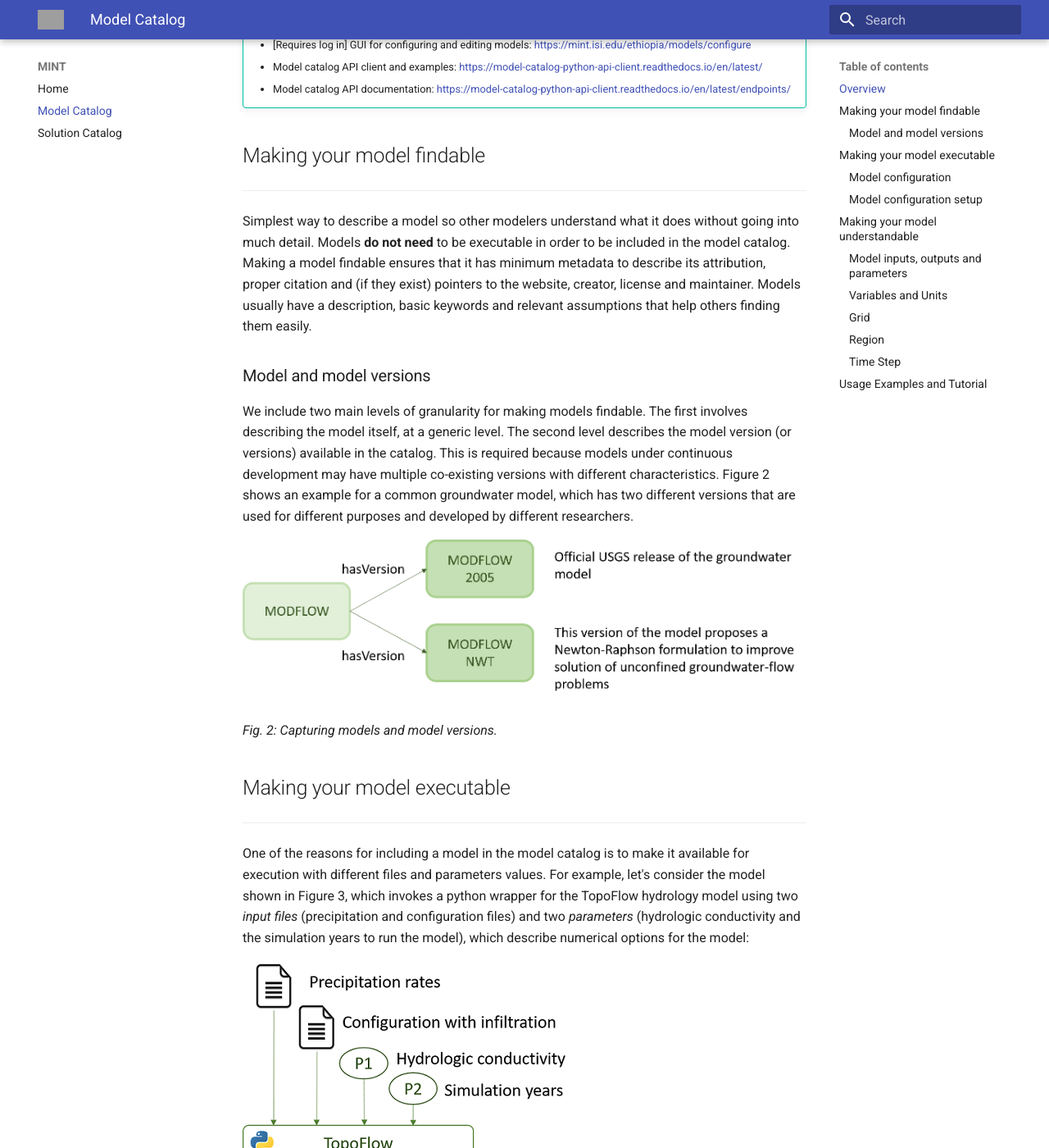
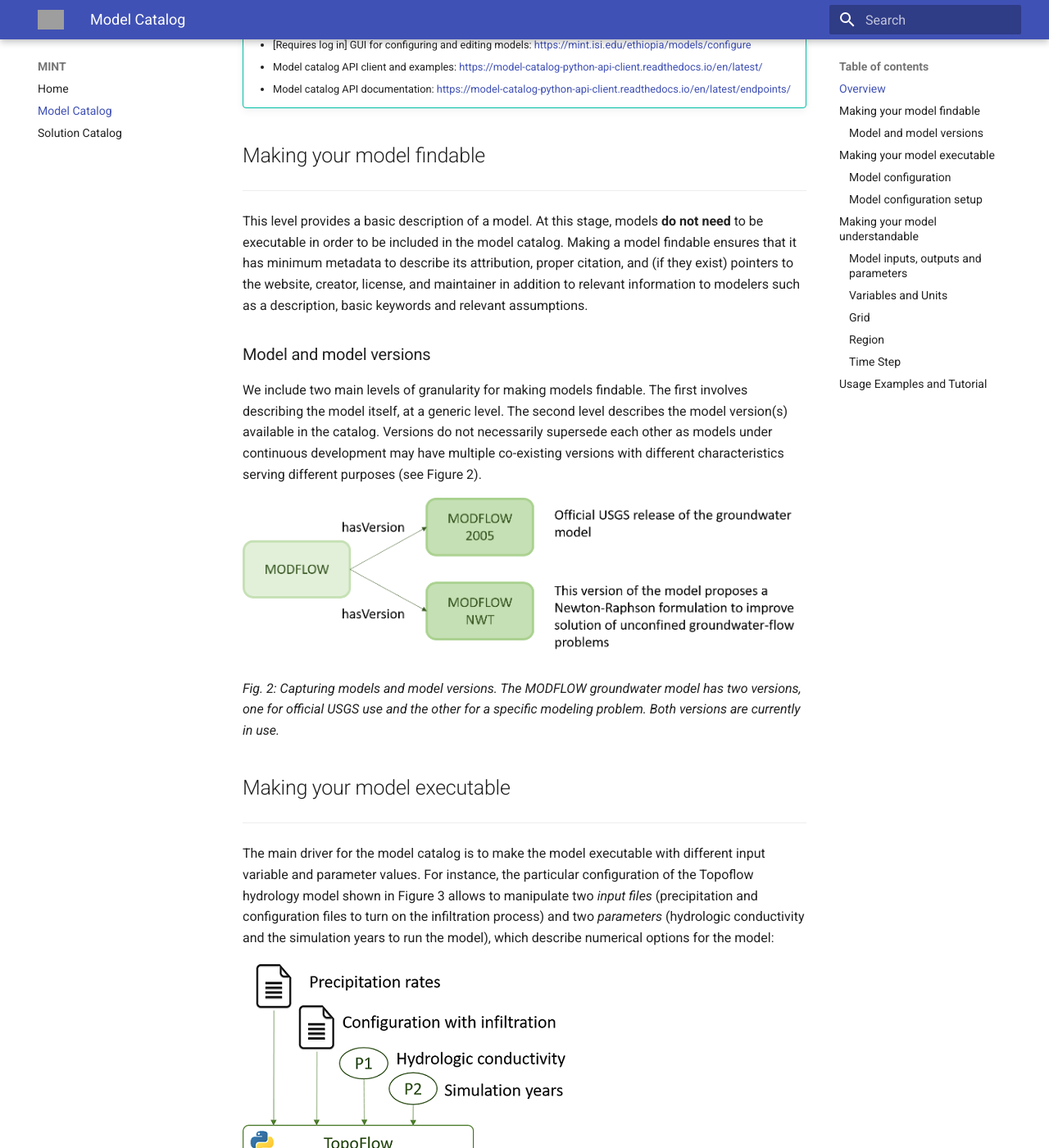
Before and after one commit to mintproject/MINT_USERGUIDE, an MkDocs documentation site: the page built from docs/modelcatalog.md, in a window 1280 px wide and 1400 px high, scrolled down 1047 px. Shown: the whole window at 82% size. Built offline with MkDocs 1.6.1 and Material for MkDocs 9.7.7, drawn with Linux system fonts in a browser that asks for light colours; some of the changed text lies outside the part shown; grey boxes are pictures that could not be loaded.

Commit message:
Update modelcatalog.md

```diff
--- a/docs/modelcatalog.md
+++ b/docs/modelcatalog.md
@@ -2,13 +2,13 @@
 ## Overview
 The MINT Model Catalog is a metadata registry that describes physical, environmental and social models (e.g., climate, hydrology, agriculture or economy models) in order to:
 
- * **Help finding models**, filtering them by their name, keywords, variables or region where they can be executed.
- * **Execute models**, either by providing new input files and parameters or by choosing pre-selected models setup by experts.
- * **Understand how to use models** and interpret their results. In order to prepare input data for model execution and ensure that users can use model results, the the most relevant variables included in the input and output files should be described. Similarly, other geospatial and temporal information is critical for providing the right context to understand model results.
+ * **Find relevant models**, according their name, keywords, variables or region where they can be executed.
+ * **Execute models**, either by providing new input files and parameters or by choosing pre-selected models that have been setup by experts.
+ * **Understand how to use models** and how to interpret their results. In order to prepare input data for model execution and ensure that users can use model results, the most relevant variables included in the input and output files should be described. Similarly, other geospatial and temporal information is critical for providing the context key to understand model results.
 
-Figure 1 shows and overview of the main categories we use to irganize the model catalog, which are further described in the following sections.
+Figure 1 shows an overview of the main categories we use to describe models in the model catalog, which are further described in the following sections.
 
-![Overview of the Model Catalog capabilites](figures/overview.png "Overview of the model catalog")*Fig. 1: Overview of the Model Catalog's main categories  for finding, executing and understanding models.*
+![Overview of the Model Catalog capabilites](figures/overview.png "Overview of the model catalog")*Fig. 1: Overview of the Model Catalog's main categories  for finding, executing, and understanding models.*
 
 !!! tip "Quick links"
     * GUI for exploring the contents of the model catalog: [https://models.mint.isi.edu/home](https://models.mint.isi.edu/home)
@@ -19,32 +19,31 @@
 
 ## Making your model findable
 --------
-Simplest way to describe a model so other modelers understand what it does without going into much detail. Models **do not need** to be executable in order to be included in the model catalog. Making a model findable ensures that it has minimum metadata to describe its attribution, proper citation and (if they exist) pointers to the website, creator, license and maintainer. Models usually have a description, basic keywords and relevant assumptions that help others finding them easily.
+This level provides a basic description of a model. At this stage, models **do not need** to be executable in order to be included in the model catalog. Making a model findable ensures that it has minimum metadata to describe its attribution, proper citation, and (if they exist) pointers to the website, creator, license, and maintainer in addition to relevant information to modelers such as a description, basic keywords and relevant assumptions.
 
 ### Model and model versions
-We include two main levels of granularity for making models findable. The first involves describing the model itself, at a generic level. The second level describes the model version (or versions) available in the catalog. This is required because models under continuous development may have multiple co-existing versions with different characteristics. Figure 2 shows an example for a common groundwater model, which has two different versions that are used for different purposes and developed by different researchers.
+We include two main levels of granularity for making models findable. The first involves describing the model itself, at a generic level. The second level describes the model version(s) available in the catalog. Versions do not necessarily supersede each other as models under continuous development may have multiple co-existing versions with different characteristics serving different purposes (see Figure 2).
 
-![Model configuration versus model configuration setup](figures/version.png "Model configuration versus model configuration setup")*Fig. 2: Capturing models and model versions.*
+![Model configuration versus model configuration setup](figures/version.png "Model configuration versus model configuration setup")*Fig. 2: Capturing models and model versions. The MODFLOW groundwater model has two versions, one for official USGS use and the other for a specific modeling problem. Both versions are currently in use.*
 
 ## Making your model executable
 --------
-One of the reasons for including a model in the model catalog is to make it available for execution with different files and parameters values. For example, let's consider the model shown in Figure 3, which invokes a python wrapper for the TopoFlow hydrology model using two *input files* (precipitation and configuration files) and two *parameters* (hydrologic conductivity and the simulation years to run the model), which describe numerical options for the model:
+The main driver for the model catalog is to make the model executable with different input variable and parameter values. For instance, the particular configuration of the Topoflow hydrology model shown in Figure 3 allows to manipulate two *input files* (precipitation and configuration files to turn on the infiltration process) and two *parameters* (hydrologic conductivity and the simulation years to run the model), which describe numerical options for the model:
 
 ![Model configuration versus model configuration setup](figures/component.png "Model configuration versus model configuration setup")
 
-*Fig. 3: TopoFlow model component with 2 input files, 2 input parameters and 2 outputs.*
+*Fig. 3: TopoFlow model component with 2 input files, 2 input parameters, and 2 outputs.*
 
-We may want to execute this model in a region with a certain  configuration file and precipitation rates, or we may want allow users changing both of these files to the files they created themselves. In order to support this flexibility,
-We distinguish the following concepts for executing models:
+We may want to execute this model in a region with a certain  configuration file and precipitation rates, or we may want allow users to change both of these files to files they have created themselves. In order to support this flexibility, we distinguish among the following concepts for executing models:
 
 ### Model configuration
-Represents a unique way of running a model, exposing concrete inputs, outputs and parameters. Here we refer to *model inputs/outputs* as the data types that are used for executing the model rather than pointing to specific files. For instance, in Figure 3 the precipitation rates is a CSV file with the information about the rain amount in an area. We use the term *parameters* to refer to those values a user may be interested changing in a model (e.g., the hydrological conductivity or the simulation years in Figure 3).
+Represents a unique way of running a model, exposing concrete inputs, outputs, and parameters. Here we refer to *model inputs/outputs* as the data types that are used for executing the model rather than pointing to specific files. For instance, in Figure 3 the precipitation rates is a CSV file with the information about the rain amount in an area. We use the term *parameters* to refer to those values a user may be interested in changing in a model (e.g., the hydrological conductivity or the simulation years in Figure 3).
 
 !!! hint ""
-    The same version of a model may have different model configurations, which expose different functionalities. For example TopoFlow may have another model configuration without considering infiltration, which returns different results from the one in Figure 3.
+    The same version of a model may have different model configurations, which expose different functionalities. For example, TopoFlow may have another model configuration without considering infiltration, which returns different results from the one in Figure 3.
 
 ### Model configuration setup
-Model configurations may have multiple parameters aimed at expert users that are too complicated for decision makers. A *model configuration setup* represents a layer of abstraction over a model configuration, simplifying it and making it easier to execute in a correct and meaningful manner. For example, let's use the example shown in Figure 3 to create a model configuration setup for a particular region:
+Model configurations may have multiple parameters aimed at expert users that are too complicated and not necessarily useful to users outside the domain of expertise. A *model configuration setup* represents a layer of abstraction over a model configuration, simplifying it and making it easier to execute in a correct and meaningful manner. Using the example in Figure 3, let's create a model configuration setup for a particular region:
 
 ![Model configuration versus model configuration setup](figures/mc_ms.png "Model configuration versus model configuration setup")*Fig. 4: Main differences between model configuration and model configuration setup. While model configuration expose all the files and parameters needed to execute a model (2 files and 2 parameters on the left), the model configuration setup on the right simplify them for end users (only precipitation rates and simulation years are exposed).*
 
```
